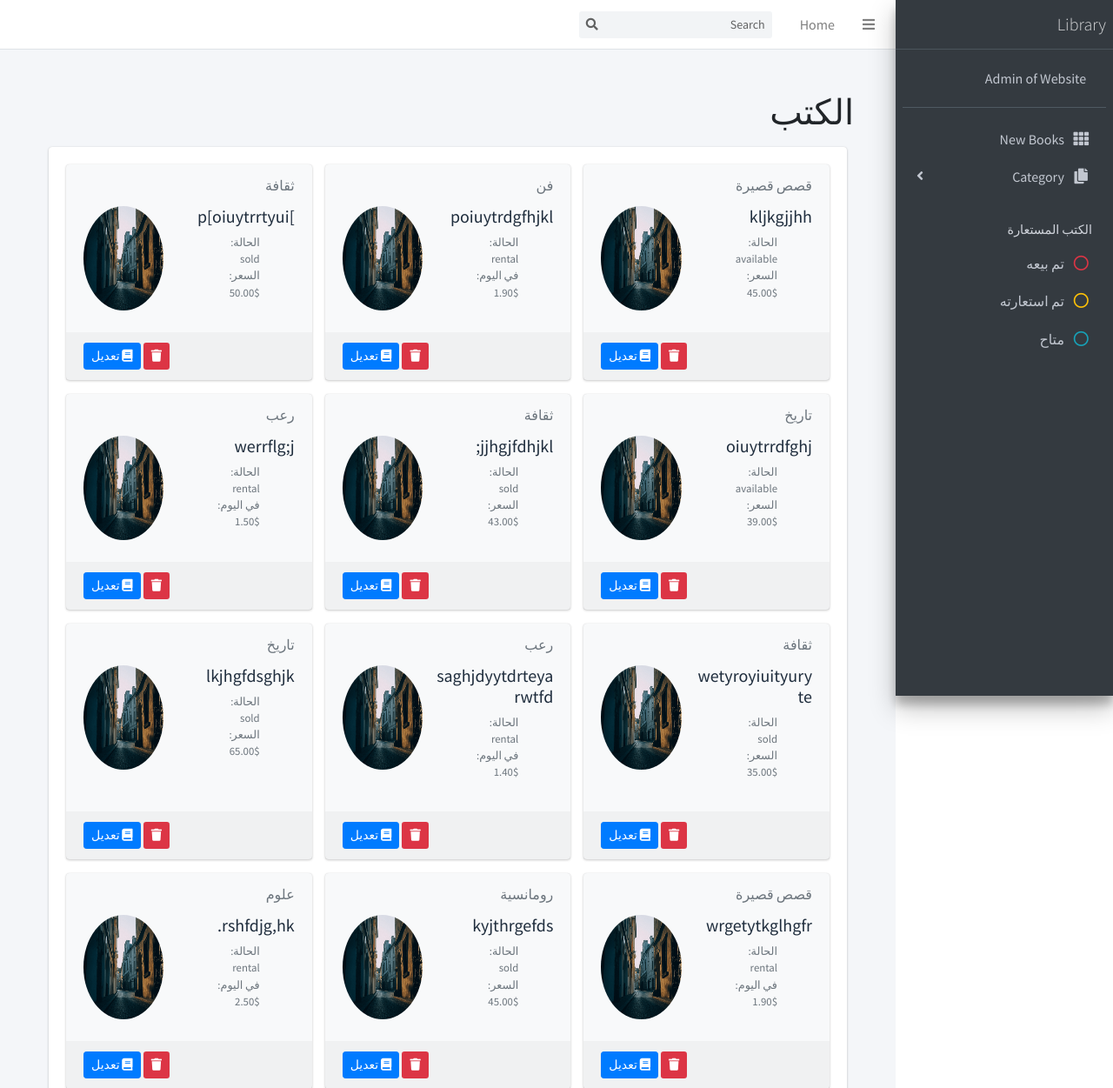
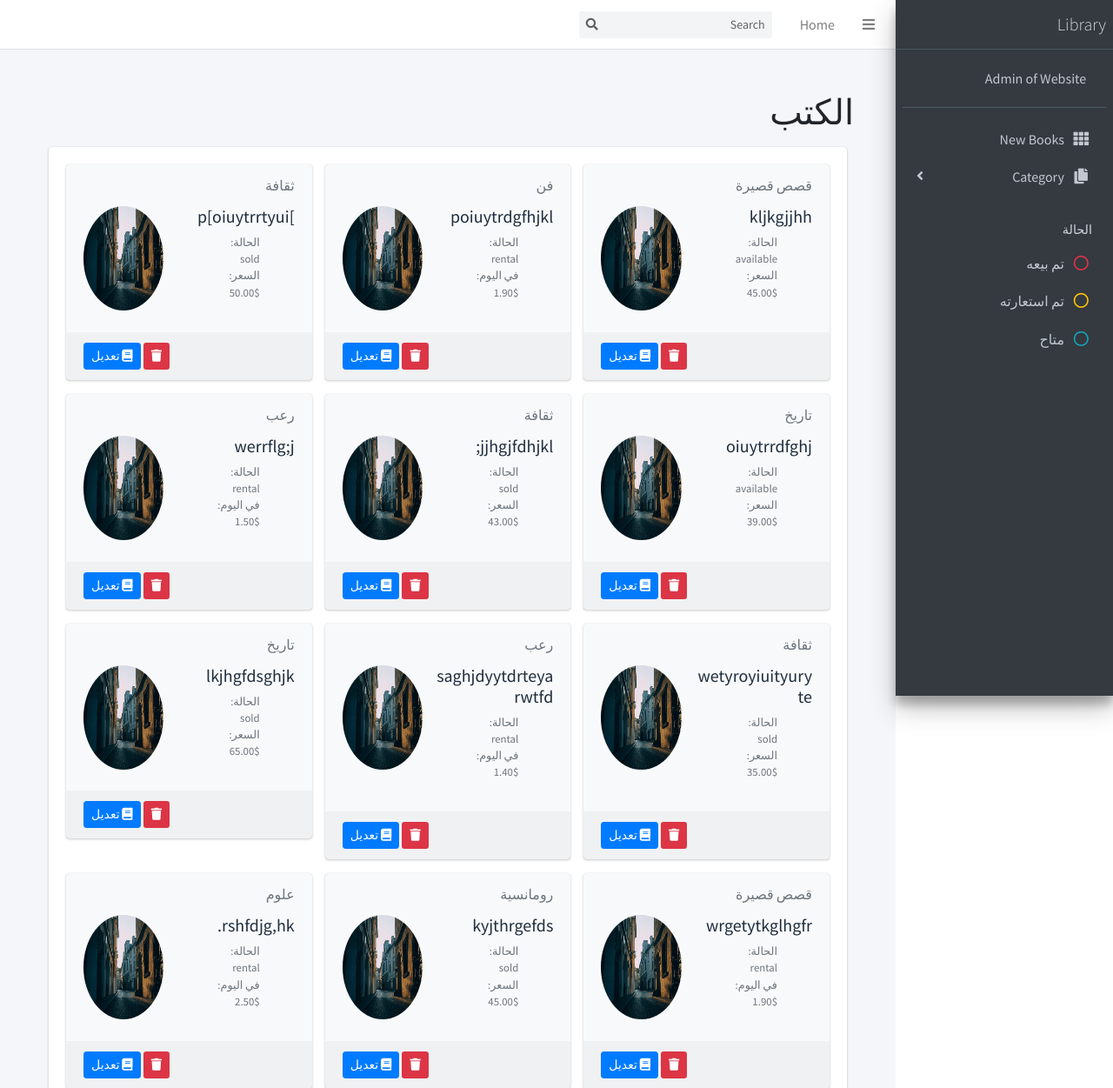
Before and after one commit to saa1man/lms-django, a Django app: page /books in a window 1280 px wide. Shown: the top 1251 px of the page at 87% size. Run offline with Django 4.2, Linux system fonts and the light colour scheme; data comes from the database, SQL or seed files in the repository; some libraries are stand-ins or nearby versions.

Commit message:
Edit sidebar & books to allow sort by category

```diff
--- a/templates/pages/books.html
+++ b/templates/pages/books.html
@@ -24,7 +24,7 @@
                 <div class="row d-flex align-items-stretch">
                   <!-- بداية الكتاب -->
                   {% for book in books %}
-                  <div   class="col-12 col-sm-6 col-md-4 d-flex align-items-stretch ">
+                  <div   class="col-12 col-sm-6 col-md-4 bookhide book{{book.category.id}} book{{book.status}} ">
                     <div  id="" class="card bg-light">
                       <div  class="card-header text-muted border-bottom-0">
                         {{book.category}}
--- a/templates/parts/sidebar.html
+++ b/templates/parts/sidebar.html
@@ -65,7 +65,7 @@
             </ul>
           </li>
 
-          <li class="nav-header">الكتب المستعارة</li>
+          <li class="nav-header">الحالة</li>
 
           <li style="cursor: pointer;" class="nav-item statussold">
             <a id="statusSold" class="nav-link">
```
